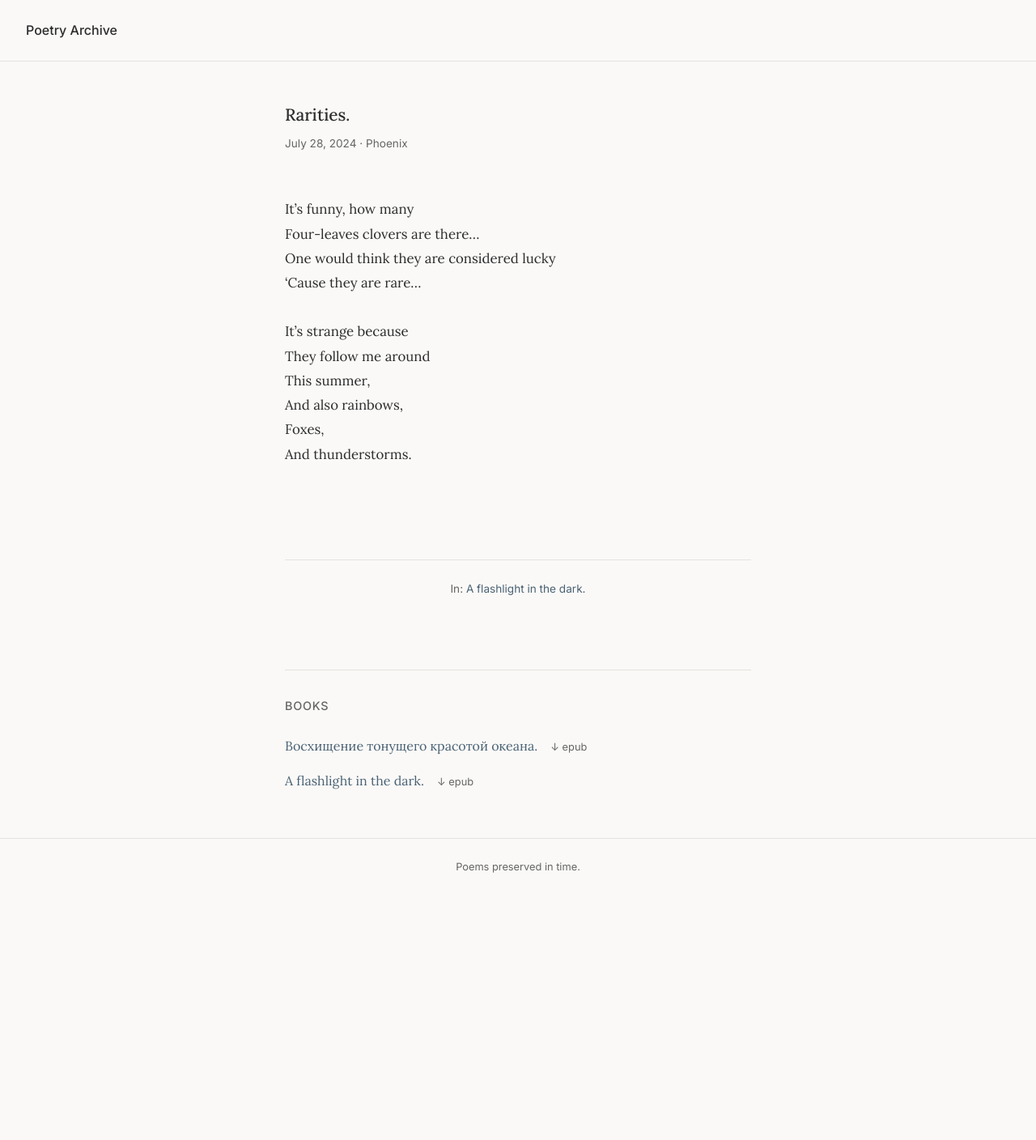
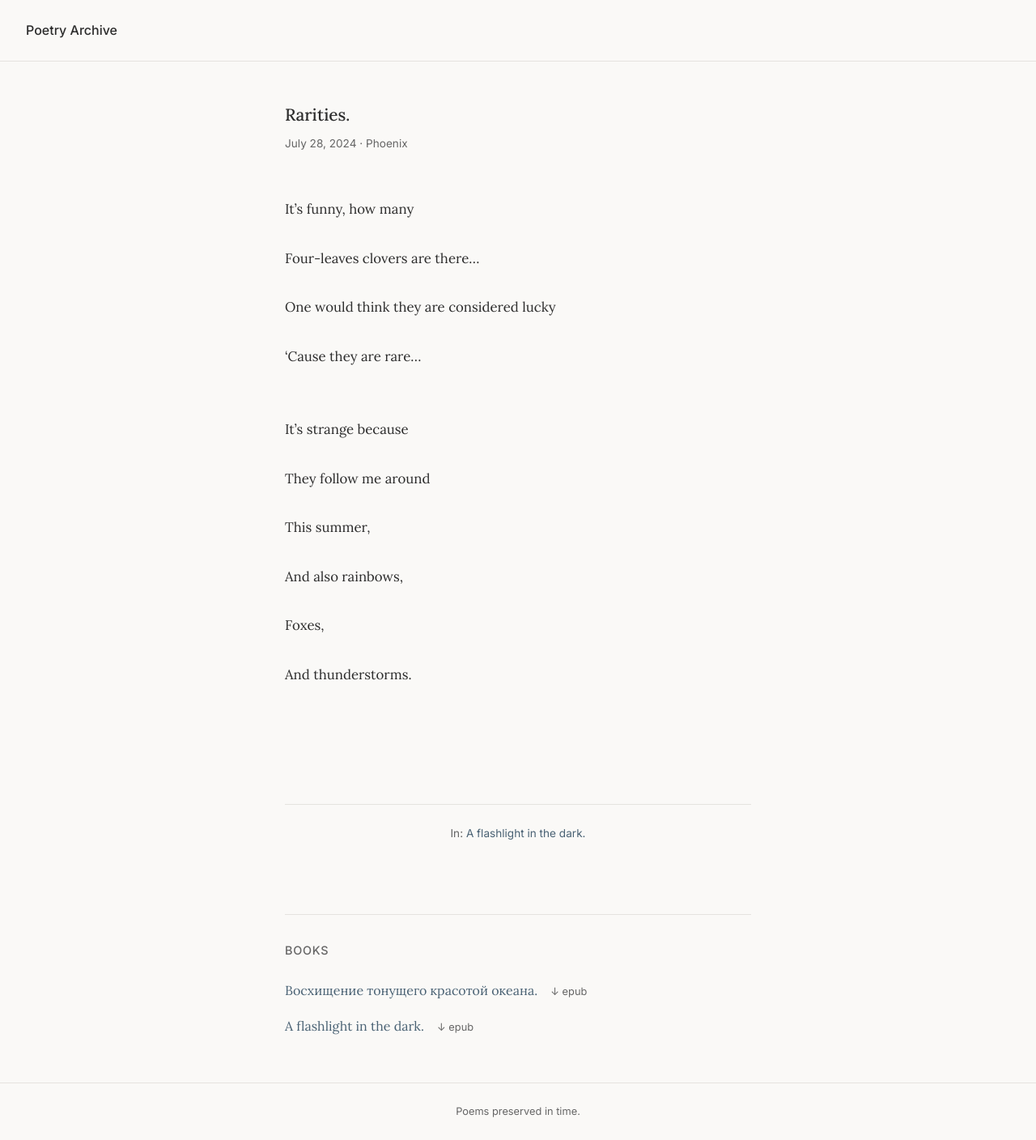
Before and after one commit to whobyphoenix/poetry, a Jekyll site: the page built from index.md, in a window 1280 px wide. Shown: the whole page at 81% size. Built offline with Jekyll 4.4.1, drawn with Linux system fonts in a browser that asks for light colours; before the commit the page ends 1105 px from its top, so only the background shows below that.

```diff
--- a/_layouts/book.html
+++ b/_layouts/book.html
@@ -85,7 +85,7 @@ layout: default
       </header>
 
       <div class="poem-body">
-{{ poem.content }}
+{{ poem.content | newline_to_br }}
       </div>
     </section>
     {% endfor %}
--- a/index.md
+++ b/index.md
@@ -58,7 +58,7 @@ layout: default
   </header>
 
   <div class="poem-body">
-{{ latest.content }}
+{{ latest.content | newline_to_br }}
   </div>
 
   {% assign has_books = latest.books | default: latest.book | default: "" %}
--- a/scripts/generate_epubs.py
+++ b/scripts/generate_epubs.py
@@ -209,7 +209,10 @@ def generate_epub(book_name, book_meta, poems, author_meta, output_dir):
         elif date_display:
             lines.append(f"*{date_display}*\n")
 
-        lines.append(f"\n{poem['body']}\n")
+        # Preserve line breaks by adding two trailing spaces (Markdown hard break)
+        poem_body = '\n'.join(line + '  ' for line in poem['body'].split('\n'))
+
+        lines.append(f"\n{poem_body}\n")
         lines.append("\n---\n")
 
     combined = '\n'.join(lines)
```
